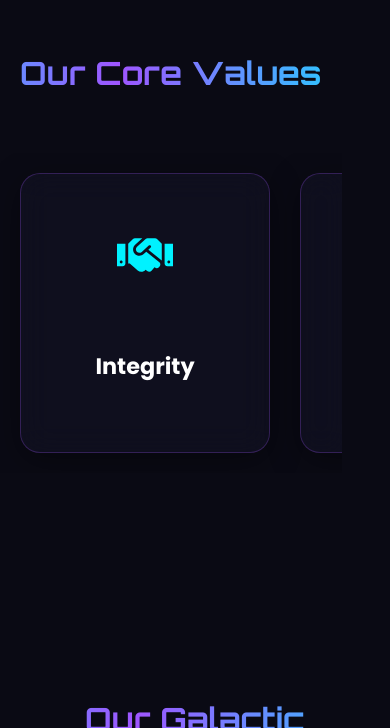
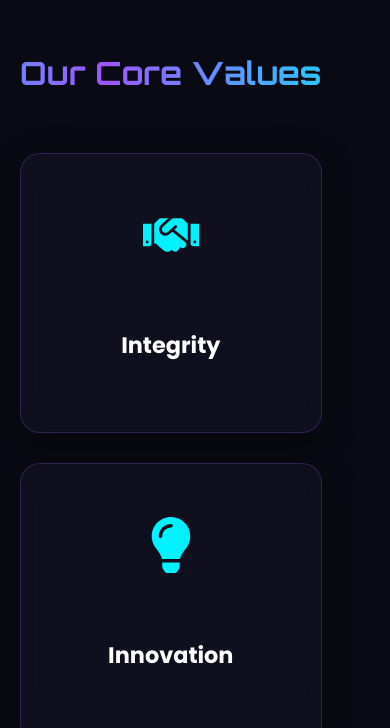
Before and after one commit to TejasMahakalAlpha/alphaseam-mernstack, a React (Vite) app in the folder alphaseam-site_2/frontend/: page /about in a window 390 px wide. Shown: the part 1272-2000 px from the top of the page. Built offline with nearby package versions, Linux system fonts and the light colour scheme.

Commit message:
update ui

```diff
--- a/alphaseam-site_2/frontend/src/Pages/About.css
+++ b/alphaseam-site_2/frontend/src/Pages/About.css
@@ -112,20 +112,29 @@ h2 {
   backdrop-filter: blur(10px);
 }
 
-/* ======== Core Values - 3D Flip Cards (Horizontal Scroll for All Devices) ======== */
+/* ======== Core Values - 3D Flip Cards (Responsive) ======== */
+/* Desktop Horizontal Scroll Layout */
 .values-grid {
   display: flex;
-  overflow-x: auto;
-  gap: 30px;
+  overflow-x: auto; /* Enable manual horizontal scroll */
+  gap: 20px;
   padding: 20px;
-  margin: 0 -20px; /* Counteract container padding for full-bleed scroll */
+  margin: 0 -20px;
   -webkit-overflow-scrolling: touch;
-  /* Hide scrollbar for a cleaner look */
-  scrollbar-width: none; /* Firefox */
+  scrollbar-width: thin; /* For Firefox */
+  scrollbar-color: var(--secondary-glow) var(--dark-bg);
 }
-
+/* Custom Scrollbar for Webkit (Chrome, Safari) */
 .values-grid::-webkit-scrollbar {
-  display: none; /* Safari and Chrome */
+  height: 8px;
+}
+.values-grid::-webkit-scrollbar-track {
+  background: rgba(0,0,0,0.3);
+  border-radius: 4px;
+}
+.values-grid::-webkit-scrollbar-thumb {
+  background-color: var(--secondary-glow);
+  border-radius: 4px;
 }
 
 .flip-card-container {
@@ -169,6 +178,21 @@ h2 {
 .flip-card-front .card-icon { font-size: 3.5rem; color: var(--primary-glow); margin-bottom: 20px; text-shadow: 0 0 15px var(--primary-glow); }
 .flip-card-front h3 { font-size: 1.4rem; font-weight: 700; color: #fff; }
 .flip-card-back { transform: rotateY(180deg); font-size: 1rem; line-height: 1.6; }
+
+/* Tablet & Mobile Vertical Grid */
+@media (max-width: 900px) {
+  .values-grid {
+    display: grid;
+    grid-template-columns: repeat(auto-fit, minmax(240px, 1fr));
+    gap: 30px;
+    overflow-x: visible; /* Disable horizontal scroll */
+    margin: 0; /* Reset margin */
+    padding: 0; /* Reset padding */
+  }
+  .flip-card-container {
+    flex: none; /* Reset flex property */
+  }
+}
 
 
 /* ======== Galactic Roadmap Journey Section V3 ======== */
--- a/alphaseam-site_2/frontend/src/Pages/About.jsx
+++ b/alphaseam-site_2/frontend/src/Pages/About.jsx
@@ -87,18 +87,18 @@ const About = () => {
         </section>
 
         <section className="section-intro" data-aos="fade-up" data-aos-delay="300">
-          <h2>Who We Are</h2>
+          <h2>Who Are We ?</h2>
           <p>
             With a diverse team of developers, consultants, and strategists, Alphaseam combines deep domain knowledge with technical expertise to deliver intelligent and scalable software systems. We are not just a service provider — we are your trusted transformation partner, dedicated to your success.
           </p>
         </section>
 
-        {/* Core Values Section - Now responsive with horizontal scroll */}
+        {/* Core Values Section */}
         <section className="core-values-section">
           <h2 data-aos="fade-up">Our Core Values</h2>
           <div className="values-grid">
             {coreValues.map((value, index) => (
-              <div key={index} className="flip-card-container" data-aos="zoom-in-up" data-aos-delay={100 * index}>
+              <div key={index} className="flip-card-container">
                 <div className="flip-card-inner">
                   <div className="flip-card-front">
                     <div className="card-icon">{value.icon}</div>
@@ -113,7 +113,7 @@ const About = () => {
           </div>
         </section>
 
-        {/* --- Galactic Roadmap "Our Journey" Section --- */}
+        {/* Galactic Roadmap Section */}
         <section className="journey-section-v3">
             <h2 data-aos="fade-up">Our Galactic Roadmap</h2>
             <div className="roadmap-container">
@@ -131,8 +131,6 @@ const About = () => {
                 ))}
             </div>
         </section>
-        {/* --- End of Galactic Roadmap Section --- */}
-
 
         <section className="section-intro final-card" data-aos="zoom-in" data-aos-delay="400">
             <h2>Why Choose Alphaseam?</h2>
--- a/alphaseam-site_2/frontend/src/Pages/Contact.jsx
+++ b/alphaseam-site_2/frontend/src/Pages/Contact.jsx
@@ -1,6 +1,5 @@
 import React, { useState, useEffect, useRef } from 'react';
 import './Contact.css';
-import { Helmet } from 'react-helmet';
 import { FaLinkedinIn, FaMapMarkerAlt, FaPhoneAlt, FaEnvelope, FaCheckCircle, FaExclamationCircle } from 'react-icons/fa';
 import api from '../api';
 import AOS from 'aos';
@@ -40,9 +39,10 @@ function Contact() {
   const [formData, setFormData] = useState({
     name: '',
     email: '',
-    phone: '', // Changed from subject to phone for clarity
+    phone: '',
     message: '',
   });
+  const [errors, setErrors] = useState({});
   const [notification, setNotification] = useState({ show: false, message: '', type: 'success' });
   const contactFormRef = use3DTilt();
 
@@ -57,17 +57,75 @@ function Contact() {
     }, 4000);
   };
 
+  // --- Validation Logic ---
+  const validateField = (name, value) => {
+    let error = '';
+    switch (name) {
+      case 'name':
+        if (!value) {
+          error = 'Name is required.';
+        } else if (!/^[a-zA-Z\s]+$/.test(value)) {
+          error = 'Name can only contain letters and spaces.';
+        }
+        break;
+      case 'email':
+        if (!value) {
+          error = 'Email is required.';
+        } else if (!/\S+@\S+\.\S+/.test(value)) {
+          error = 'Please enter a valid email address.';
+        }
+        break;
+      case 'phone':
+        if (!value) {
+            error = 'Phone number is required.';
+        } else if (!/^\d{10}$/.test(value)) {
+            error = 'Phone number must be exactly 10 digits.';
+        }
+        break;
+      case 'message':
+        if (!value) {
+          error = 'Message is required.';
+        }
+        break;
+      default:
+        break;
+    }
+    return error;
+  };
+
   const handleChange = (e) => {
+    const { name, value } = e.target;
     setFormData(prev => ({
       ...prev,
-      [e.target.name]: e.target.value
+      [name]: value
     }));
+    // Real-time validation
+    const error = validateField(name, value);
+    setErrors(prev => ({ ...prev, [name]: error }));
   };
 
   const handleSubmit = async (e) => {
     e.preventDefault();
+
+    // Validate all fields on submit
+    const newErrors = {};
+    let formIsValid = true;
+    Object.keys(formData).forEach(key => {
+      const error = validateField(key, formData[key]);
+      if (error) {
+        newErrors[key] = error;
+        formIsValid = false;
+      }
+    });
+
+    setErrors(newErrors);
+
+    if (!formIsValid) {
+      showNotification('Please fix the errors before submitting.', 'error');
+      return;
+    }
+
     try {
-      // Payload remains the same as backend expects 'phone'
       const payload = {
         name: formData.name,
         email: formData.email,
@@ -78,6 +136,7 @@ function Contact() {
       await api.post('/api/contacts', payload);
       showNotification('Message sent successfully!');
       setFormData({ name: '', email: '', phone: '', message: '' });
+      setErrors({});
     } catch (error) {
       console.error('Submit error:', error);
       showNotification('Failed to send message.', 'error');
@@ -86,7 +145,6 @@ function Contact() {
 
   return (
     <div className="contact-page">
-       {/* Notification Toast */}
        {notification.show && (
         <div className={`notification-toast ${notification.type} ${notification.show ? 'show' : ''}`}>
           {notification.type === 'success' ? <FaCheckCircle /> : <FaExclamationCircle />}
@@ -101,7 +159,6 @@ function Contact() {
 
       <div className="contact-content-wrapper">
         <div className="contact-grid">
-          {/* Contact Details */}
           <div className="contact-details-card" data-aos="fade-right">
             <h3>Contact Information</h3>
             <p>
@@ -119,13 +176,24 @@ function Contact() {
             </div>
           </div>
 
-          {/* Contact Form */}
           <div className="contact-form-card" ref={contactFormRef} data-aos="fade-left">
-            <form onSubmit={handleSubmit} className="contact-form-content">
-              <input type="text" name="name" placeholder="Your Name" value={formData.name} onChange={handleChange} required />
-              <input type="email" name="email" placeholder="Your Email" value={formData.email} onChange={handleChange} required />
-              <input type="tel" name="phone" placeholder="Your Phone Number" value={formData.phone} onChange={handleChange} required />
-              <textarea name="message" placeholder="Your Message" rows="5" value={formData.message} onChange={handleChange} required />
+            <form onSubmit={handleSubmit} className="contact-form-content" noValidate>
+              <div className="input-wrapper">
+                <input type="text" name="name" placeholder="Your Name" value={formData.name} onChange={handleChange} className={errors.name ? 'error' : ''} />
+                {errors.name && <span className="error-message">{errors.name}</span>}
+              </div>
+              <div className="input-wrapper">
+                <input type="email" name="email" placeholder="Your Email" value={formData.email} onChange={handleChange} className={errors.email ? 'error' : ''} />
+                {errors.email && <span className="error-message">{errors.email}</span>}
+              </div>
+              <div className="input-wrapper">
+                <input type="tel" name="phone" placeholder="Your Phone Number" value={formData.phone} onChange={handleChange} className={errors.phone ? 'error' : ''} />
+                {errors.phone && <span className="error-message">{errors.phone}</span>}
+              </div>
+              <div className="input-wrapper">
+                <textarea name="message" placeholder="Your Message" rows="5" value={formData.message} onChange={handleChange} className={errors.message ? 'error' : ''} />
+                {errors.message && <span className="error-message">{errors.message}</span>}
+              </div>
               <button type="submit" className="glowing-btn large">Send Message</button>
             </form>
           </div>
```
Also changed, not shown: alphaseam-site_2/frontend/src/Pages/Contact.css (line endings or trailing spaces).
